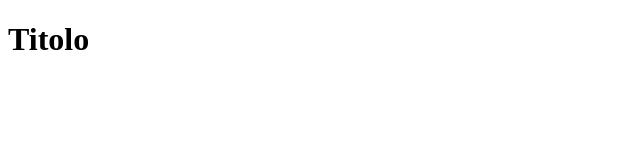
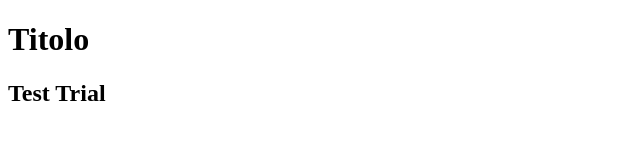
Before and after one commit to DomenicoLerose85/git_test, a plain HTML site: page index.html in a window 1280 px wide. Shown: the whole page, without its empty margins (0-640 px from the left). Drawn offline with Linux system fonts and the light colour scheme.

Commit message:
index: added test trial

```diff
--- a/index.html
+++ b/index.html
@@ -8,6 +8,7 @@
 </head>
 <body>
     <h1>Titolo</h1>
+    <h2>Test Trial</h2>
 
 </body>
 </html>
```
